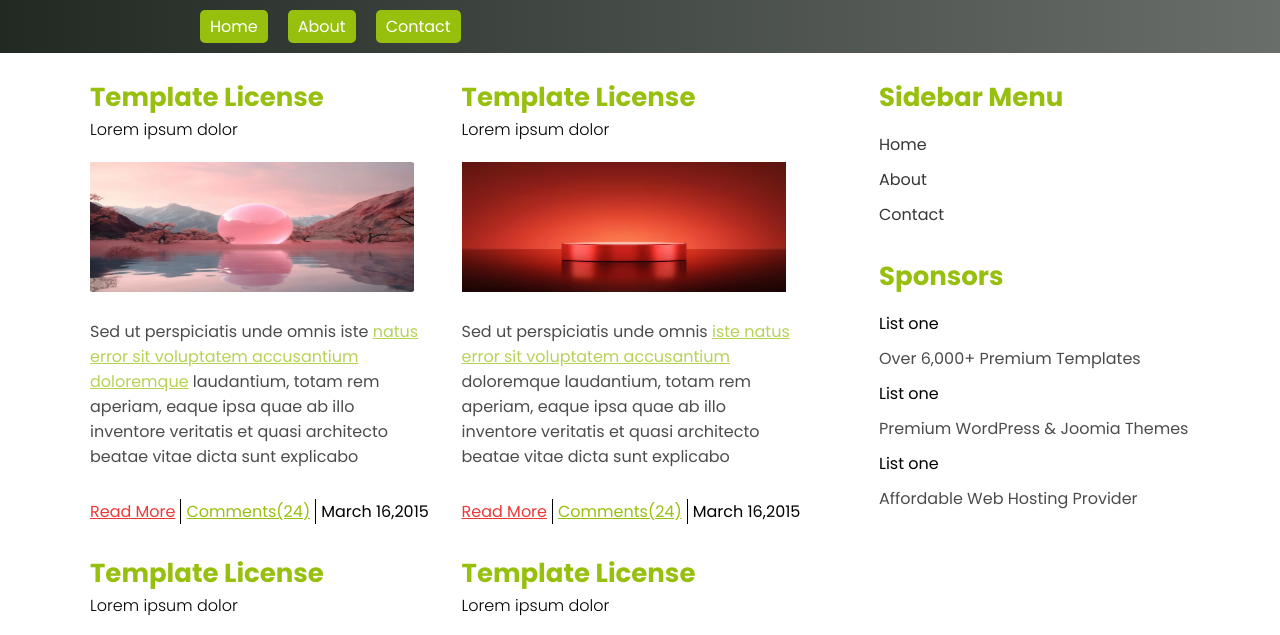
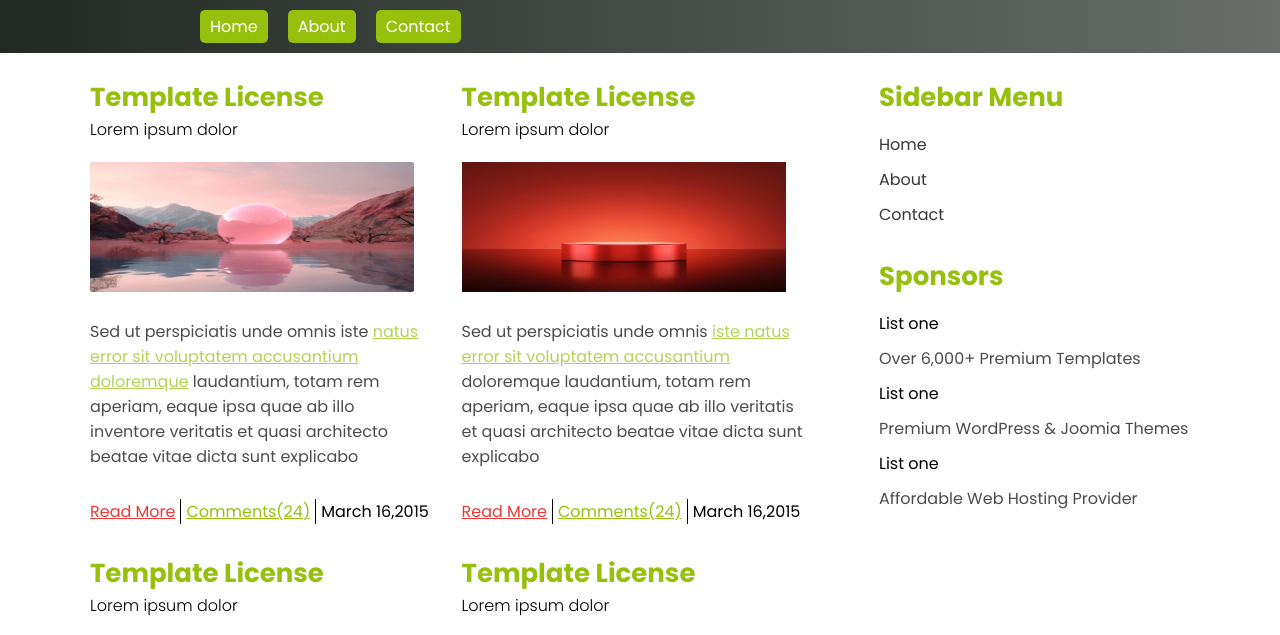
Before and after one commit to ruth610/Assessment-2_Ruth-Ambaw-Legesse_UGR-8802-15_4, a plain HTML site: page Assessment-2_Ruth-Ambaw-Legesse_UGR-8802-15_4/index.html in a window 1280 px wide. Shown: the part 125-760 px from the top of the page. Drawn offline with Linux system fonts and the light colour scheme.

Commit message:
Update index.html

```diff
--- a/Assessment-2_Ruth-Ambaw-Legesse_UGR-8802-15_4/index.html
+++ b/Assessment-2_Ruth-Ambaw-Legesse_UGR-8802-15_4/index.html
@@ -41,7 +41,7 @@
                     <h4>Lorem ipsum dolor</h4>
                     <img src="./src/images/img2.avif" alt="">
                     <p>Sed ut perspiciatis unde omnis <a href="#">iste natus error sit voluptatem accusantium </a>doloremque laudantium, totam rem aperiam,
-                        eaque ipsa quae ab illo inventore veritatis et
+                        eaque ipsa quae ab illo veritatis et
                         quasi architecto beatae vitae dicta sunt explicabo</p>
                     <ul>
                         <li class="article_info"><a href="#" class="red">Read More</a></li>
```
